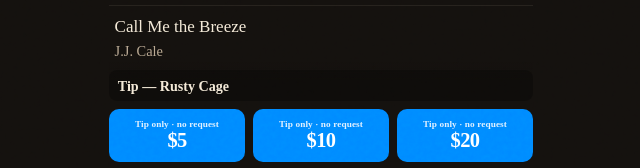
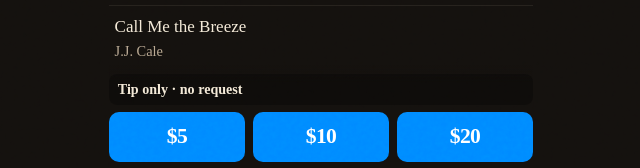
Before and after one commit to dmoniker/rustycagetrio, a Next.js app: page /live in a window 1280 px wide. Shown: the part 629-797 px from the top of the page, without its empty margins (319-959 px from the left). Built offline with nearby package versions, Linux system fonts and the light colour scheme.

Commit message:
Move tip/request status above the /live amount buttons.
Buttons are plain $5 / $10 / $20. The line above them reads Tip only · no request, or Request: Title when a song is selected.

Co-authored-by: Darcy Menard <dmoniker@users.noreply.github.com>

```diff
--- a/app/globals.css
+++ b/app/globals.css
@@ -699,38 +699,18 @@ body.live-hub::before {
   display: grid;
   align-content: center;
   justify-items: center;
-  min-height: 3.35rem;
-  padding: 0.35rem 0.25rem;
+  min-height: 3.15rem;
+  padding: 0.4rem 0.25rem;
   border-radius: 10px;
   background: #008cff;
   color: #fff;
-  font-weight: 750;
+  font-family: var(--display);
+  font-size: 1.35rem;
+  font-weight: 650;
+  letter-spacing: -0.03em;
+  line-height: 1.1;
   text-decoration: none;
   text-align: center;
-}
-
-.live-amount-verb {
-  font-size: 0.66rem;
-  font-weight: 700;
-  letter-spacing: 0.12em;
-  text-transform: uppercase;
-  opacity: 0.88;
-}
-
-.live-amount-verb.is-tip {
-  max-width: 100%;
-  font-size: 0.58rem;
-  font-weight: 700;
-  letter-spacing: 0.01em;
-  line-height: 1.15;
-  text-transform: none;
-}
-
-.live-amount strong {
-  font-family: var(--display);
-  font-size: 1.28rem;
-  letter-spacing: -0.03em;
-  line-height: 1.1;
 }
 
 .live-amount:hover {
--- a/components/LiveHub.tsx
+++ b/components/LiveHub.tsx
@@ -37,8 +37,11 @@ export function LiveHub({ facebook, songs }: LiveHubProps) {
   const [selected, setSelected] = useState<Song | null>(null);
 
   const needle = query.trim().toLowerCase();
-  const verb = selected ? "Request" : "Tip only · no request";
+  const status = selected
+    ? `Request: ${selected.title}`
+    : "Tip only · no request";
   const note = selected ? songRequestNote(selected) : tipNote();
+  const action = selected ? "Request" : "Tip";
 
   const visibleSongs = useMemo(
     () => songs.filter((song) => matchesQuery(song, needle)).sort(byTitle),
@@ -110,31 +113,21 @@ export function LiveHub({ facebook, songs }: LiveHubProps) {
 
       <div className="live-dock">
         <p className="live-note" aria-live="polite">
-          {note}
+          {status}
         </p>
         <div className="live-amounts">
-          {REQUEST_AMOUNTS.map((amount) => {
-            const label = `${verb} $${amount}`;
-            return (
+          {REQUEST_AMOUNTS.map((amount) => (
             <a
               key={amount}
               className="live-amount"
               href={venmoPayUrl(amount, note)}
-                aria-label={`${label} via Venmo`}
+              aria-label={`${action} $${amount} via Venmo`}
               rel="noreferrer"
               target="_blank"
             >
-                <span
-                  className={
-                    selected ? "live-amount-verb" : "live-amount-verb is-tip"
-                  }
-                >
-                  {verb}
-                </span>
-                <strong>${amount}</strong>
+              ${amount}
             </a>
-            );
-          })}
+          ))}
         </div>
       </div>
     </div>
```
Lines whose indentation alone changed are shown as unchanged.
